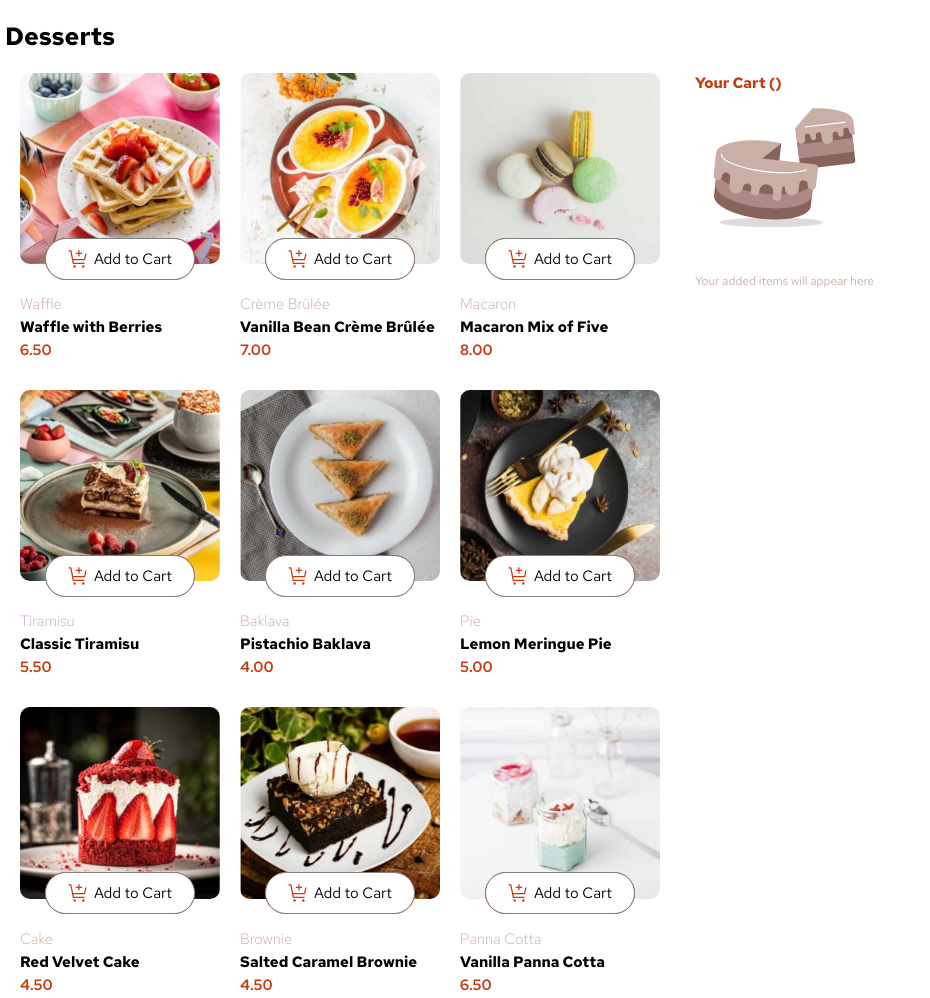
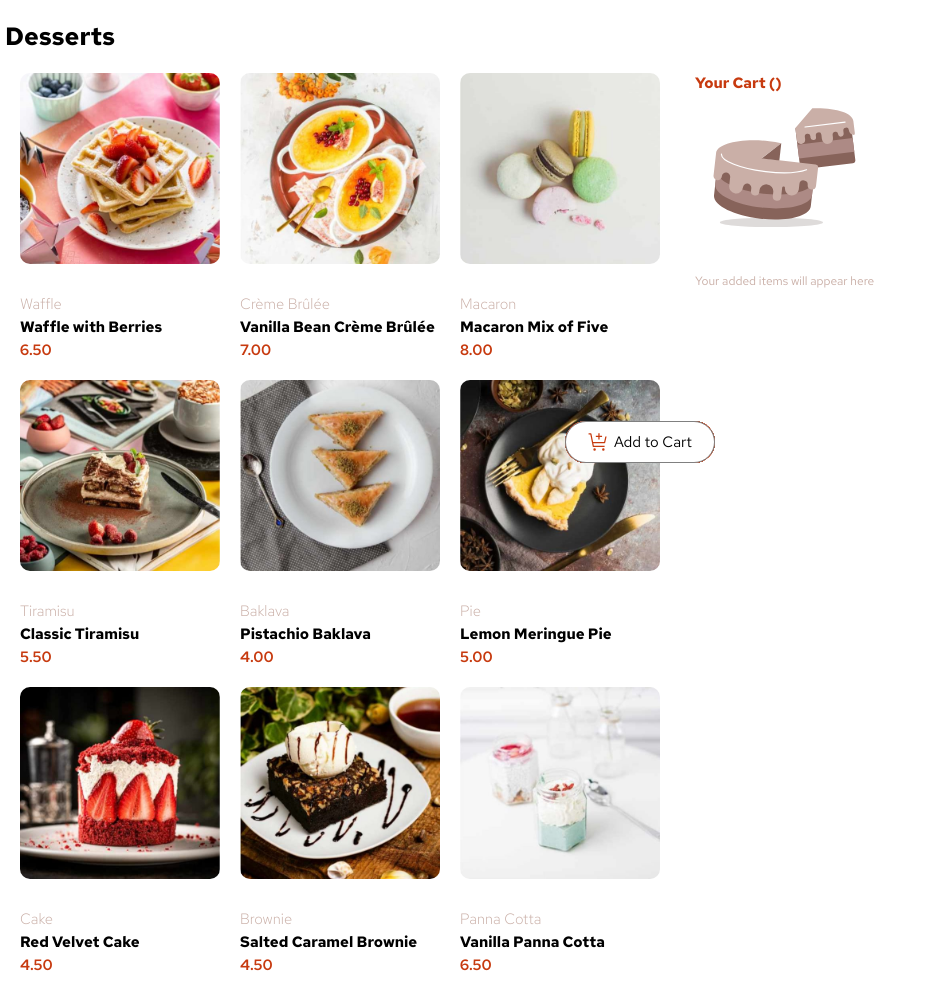
Before and after one commit to Starist-tech/product-list-with-cart, a plain HTML site: page index.html in a window 1280 px wide. Shown: the whole page, without its empty margins (0-930 px from the left). After the commit the page ends 975 px from the top, so only its background shows below. Drawn offline with Linux system fonts and the light colour scheme.

Commit message:
edit boxes

```diff
--- a/style.css
+++ b/style.css
@@ -1,5 +1,4 @@
 @import url('https://fonts.googleapis.com/css2?family=Red+Hat+Text:ital,wght@0,300..700;1,300..700&display=swap');
-
 :root {
 --Red: hsl(14, 86%, 42%);
 --Green: hsl(159, 69%, 38%);
@@ -22,10 +21,8 @@
     display: flex;
     gap: 35px;
 }
-.box {
-    position: relative;
-    margin-bottom: 10px;
-}
+
+
 .main-grid {
     display: grid;
     grid-template-columns: repeat(3, 200px);
```
Also changed, not shown: index.html (+4 -1 lines).
